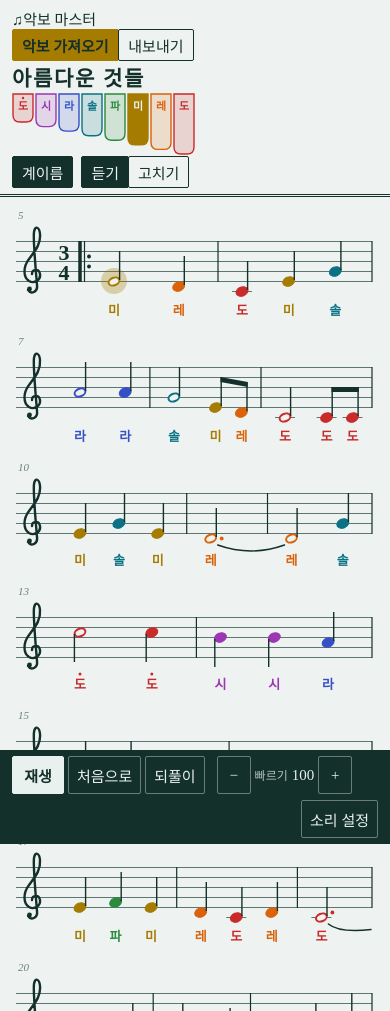
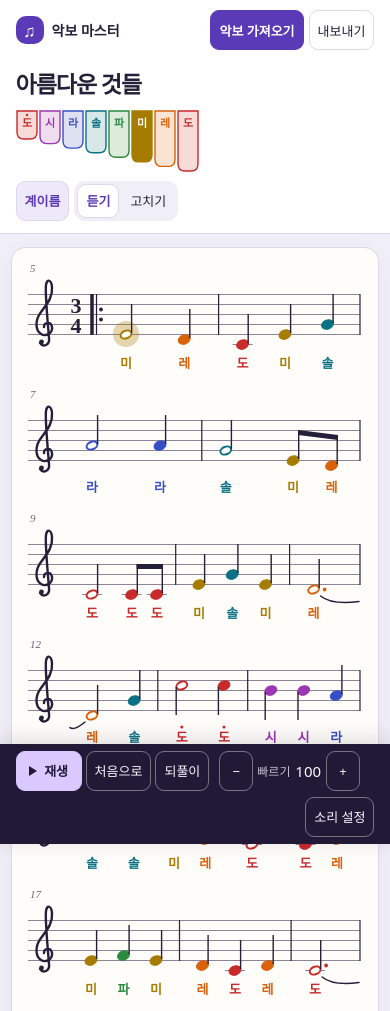
Before and after one commit to m1r4d0r/akbo-master, a plain HTML site: page index.html in a window 390 px wide. Shown: the top 1011 px of the page. Drawn offline with Linux system fonts and the light colour scheme; a web font is replaced by a local one.

Commit message:
Style responsive score workspace and playback controls

```diff
--- a/style.css
+++ b/style.css
@@ -1,11 +1,15 @@
 :root {
-  /* 배치: 위 띠(제목 · 가져오기 · 팬플룻 관 · 보기 토글 · 듣기/고치기) / 악보 / 아래 막대(듣기: 재생 조작, 고치기: 고치는 도구) */
-  --paper: #eef3f1;
-  --ink: #14302b;
-  --staff: #5d7670;
-  --mute: #6b827c;
-  --bar: #14302b;
-  --bar-ink: #e8f1ed;
+  --canvas: #f0eef6;
+  --surface: #fff;
+  --line: #ded9e8;
+  --accent: #5b3ab7;
+  --tint: #eee8fb;
+  --paper: #fffdfa;
+  --ink: #252039;
+  --staff: #8d8498;
+  --mute: #6d6379;
+  --bar: #211936;
+  --bar-ink: #fbf8ff;
   --hot: #c92a2a;
   --p0: #c92a2a;
   --p1: #d9620a;
@@ -19,12 +23,17 @@
 @media (prefers-color-scheme: dark) {
   :root:not([data-theme="light"]) {
     color-scheme: dark;
-    --paper: #0f1a18;
-    --ink: #e4eee9;
-    --staff: #7f9a93;
-    --mute: #8fa7a0;
-    --bar: #060d0c;
-    --bar-ink: #e4eee9;
+    --canvas: #191522;
+    --surface: #211b2e;
+    --line: #443853;
+    --accent: #cbb5ff;
+    --tint: #36284e;
+    --paper: #282132;
+    --ink: #f4ebff;
+    --staff: #9b8ba9;
+    --mute: #bfb1cf;
+    --bar: #15101f;
+    --bar-ink: #f4ebff;
     --hot: #ff8787;
     --p0: #ff6b6b;
     --p1: #ffa94d;
@@ -37,12 +46,17 @@
 }
 :root[data-theme="dark"] {
   color-scheme: dark;
-  --paper: #0f1a18;
-  --ink: #e4eee9;
-  --staff: #7f9a93;
-  --mute: #8fa7a0;
-  --bar: #060d0c;
-  --bar-ink: #e4eee9;
+  --canvas: #191522;
+    --surface: #211b2e;
+    --line: #443853;
+    --accent: #cbb5ff;
+    --tint: #36284e;
+    --paper: #282132;
+  --ink: #f4ebff;
+  --staff: #9b8ba9;
+  --mute: #bfb1cf;
+  --bar: #15101f;
+  --bar-ink: #f4ebff;
   --hot: #ff8787;
   --p0: #ff6b6b;
   --p1: #ffa94d;
@@ -60,9 +74,9 @@ body {
   margin: 0;
   display: flex;
   flex-direction: column;
-  background: var(--paper);
+  background: var(--canvas);
   color: var(--ink);
-  font-family: var(--display);
+  font-family: system-ui, "Apple SD Gothic Neo", "Malgun Gothic", sans-serif;
   font-size: 15px;
   -webkit-tap-highlight-color: transparent;
 }
@@ -70,80 +84,101 @@ button, select, textarea, output { font: inherit; color: inherit; }
 button, select { cursor: pointer; }
 :focus-visible { outline: 2px solid var(--p5); outline-offset: 2px; }
 
-/* 위 띠 */
+/* 상단 탐색과 작업 도구 */
 .top {
   position: sticky;
   top: 0;
   z-index: 2;
+  background: var(--surface);
+  border-bottom: 1px solid var(--line);
+}
+.masthead, .workspace {
   display: flex;
-  flex-wrap: wrap;
-  align-items: flex-end;
-  gap: 6px 20px;
-  padding: 10px 16px 8px;
-  background: var(--paper);
-  border-bottom: 3px double var(--ink);
+  max-width: 1160px;
+  margin-inline: auto;
+  align-items: center;
+  justify-content: space-between;
+  gap: 12px 20px;
+  padding-inline: clamp(12px, 4vw, 40px);
 }
+.masthead { min-height: 70px; padding-block: 10px; }
+.brand, .file-actions, .view, .seg { display: flex; align-items: center; gap: 8px; }
+.brand { font-size: 16px; font-weight: 750; white-space: nowrap; }
+.brand-mark {
+  display: grid;
+  place-items: center;
+  width: 34px;
+  height: 34px;
+  border-radius: 10px;
+  background: #5b3ab7;
+  color: white;
+  font-size: 21px;
+}
+.workspace { min-height: 86px; padding-block: 12px; flex-wrap: wrap; }
 .top h1 {
+  flex: 1 1 230px;
   margin: 0;
-  font-size: 26px;
-  font-weight: 700;
-  letter-spacing: 0.08em;
-  line-height: 1.2;
-  text-wrap: balance;
+  color: var(--ink);
+  font: 700 clamp(23px, 3.3vw, 36px)/1.25 var(--display);
+  letter-spacing: -0.045em;
+  overflow-wrap: anywhere;
 }
-.pipes { flex: 1 1 180px; display: flex; justify-content: center; min-width: 0; }
+.pipes { display: flex; justify-content: center; min-width: 0; }
 .pipes svg { display: block; max-width: 100%; height: auto; }
-.view { display: flex; gap: 6px; margin-left: auto; }
-.view button, .top .read, .top .out {
-  min-height: 34px;
-  padding: 0 12px;
-  background: transparent;
-  border: 1px solid var(--ink);
-  border-radius: 2px;
+.view button, .top .read, .top .out, .io button {
+  min-height: 40px;
+  padding: 0 13px;
+  background: var(--surface);
+  border: 1px solid var(--line);
+  border-radius: 9px;
   white-space: nowrap;
 }
-.view button[aria-pressed="true"] { background: var(--ink); color: var(--paper); }
-.top .read { background: var(--p2); border-color: var(--p2); color: #14302b; font-weight: 700; }
-.top .out[aria-pressed="true"] { background: var(--ink); color: var(--paper); }
-.top .out { margin-left: -14px; }
-.editing #title { cursor: text; outline: none; border-bottom: 1px dashed var(--staff); }
-.editing #title:focus { border-bottom-color: var(--ink); }
-/* 듣기 / 고치기: 붙어 있는 두 칸 */
-.seg { display: flex; margin-left: 8px; }
-.seg button + button { margin-left: -1px; }
+.view button[aria-pressed="true"], .top .out[aria-pressed="true"] {
+  background: var(--tint);
+  color: var(--accent);
+  font-weight: 700;
+}
+.top .read { background: #5b3ab7; border-color: #5b3ab7; color: white; font-weight: 700; }
+.top .read:hover { background: #4b2e9b; }
+.top .out:hover, .view button:hover, .io button:hover { border-color: var(--accent); }
+.editing #title { cursor: text; border-bottom: 1px dashed var(--staff); }
+.seg { gap: 2px; padding: 3px; border-radius: 11px; background: var(--canvas); }
+.seg button { min-height: 34px; border-color: transparent; background: transparent; }
+.seg button[aria-pressed="true"] { background: var(--surface); border-color: var(--line); }
 body:not(.editing) .eonly { display: none !important; }
 
 /* 내보내기: 파일로 받기 · 인쇄 · 글자 악보 복사와 붙여넣기 */
-.io { padding: 8px 16px 0; display: flex; flex-direction: column; gap: 6px; }
+.io, .srcimg, .msg, .score { width: min(1080px, calc(100% - 48px)); margin-inline: auto; }
+.io { margin-top: 16px; padding: 12px; display: flex; flex-direction: column; gap: 10px; background: var(--surface); border: 1px solid var(--line); border-radius: 12px; }
 .iorow { display: flex; flex-wrap: wrap; gap: 6px; }
 .iorow .gapx { flex: 1 1 12px; }
-.io button {
-  min-height: 34px;
-  padding: 0 12px;
-  background: transparent;
-  border: 1px solid var(--ink);
-  border-radius: 2px;
-  white-space: nowrap;
-}
 .io textarea {
   width: 100%;
   padding: 8px 10px;
   background: transparent;
   border: 1px solid var(--staff);
-  border-radius: 2px;
+  border-radius: 8px;
   font-size: 14px;
   line-height: 1.6;
   resize: vertical;
 }
-.msg { margin: 0; padding: 6px 16px 0; color: var(--mute); font-size: 13px; }
+.msg { margin-block: 10px 0; padding-inline: 4px; color: var(--mute); font-size: 13px; }
 .msg:empty { display: none; }
 
 /* 올린 원본 이미지 */
-.srcimg { max-height: 46vh; overflow: auto; margin: 8px 16px 0; border: 1px solid var(--staff); background: #fff; }
+.srcimg { max-height: 46vh; overflow: auto; margin-block: 12px 0; border: 1px solid var(--line); border-radius: 12px; background: #fff; }
 .srcimg img { display: block; width: 100%; height: auto; }
 
 /* 악보 */
-.score { flex: 1; padding: 6px 16px 20px; min-width: 0; }
+.score {
+  flex: 1 0 auto;
+  min-width: 0;
+  margin-block: 24px;
+  padding: 15px 16px 18px;
+  border-radius: 14px;
+  background: var(--paper);
+  box-shadow: 0 0 0 1px var(--line), 0 6px 24px #2119360b;
+}
 .score svg { display: block; overflow: visible; user-select: none; -webkit-user-select: none; }
 .st { stroke: var(--staff); stroke-width: 1; }
 .bl { stroke: var(--ink); stroke-width: 1.2; }
@@ -212,13 +247,23 @@ body:not(.editing) .eonly { display: none !important; }
 .nosyl .pipe text { display: none; }
 
 /* 아래 조작 막대 */
-.foot { position: sticky; bottom: 0; z-index: 2; }
+.foot {
+  position: sticky;
+  bottom: 0;
+  z-index: 2;
+  margin-top: auto;
+  background: var(--bar);
+  padding-bottom: env(safe-area-inset-bottom, 0px);
+  box-shadow: 0 -4px 20px #21193626;
+}
 .bar, .drawer {
   display: flex;
   flex-wrap: wrap;
   align-items: center;
-  gap: 6px 22px;
-  padding: 8px 16px;
+  gap: 8px 24px;
+  max-width: 1160px;
+  margin-inline: auto;
+  padding: 12px clamp(12px, 4vw, 40px);
   background: var(--bar);
   color: var(--bar-ink);
 }
@@ -236,7 +281,7 @@ body:not(.editing) .eonly { display: none !important; }
 .tools .k-dur button, .tools .k-acc button, .tools .k-note button { border-bottom: 3px solid var(--k); }
 .tools.nosel .k-dur, .tools.nosel .k-acc, .tools.nosel #eRest, .tools.nosel #eTie, .tools.nosel #eDel { opacity: 0.4; }
 #eSharp, #eFlat { font: 20px serif; }
-.grp { display: flex; align-items: center; gap: 6px; }
+.grp { display: flex; align-items: center; flex-wrap: wrap; gap: 6px; max-width: 100%; }
 .lb { font-size: 13px; opacity: 0.75; }
 .bar button, .bar select, .drawer button {
   min-height: 40px;
@@ -245,32 +290,58 @@ body:not(.editing) .eonly { display: none !important; }
   background: transparent;
   color: var(--bar-ink);
   border: 1px solid color-mix(in srgb, var(--bar-ink) 40%, transparent);
-  border-radius: 2px;
+  border-radius: 9px;
 }
 .bar select option { color: #14302b; background: #fff; }
-.bar .primary { min-width: 68px; background: var(--bar-ink); color: var(--bar); border-color: var(--bar-ink); font-weight: 700; }
+.bar .primary { min-width: 84px; background: #d9c9ff; color: #211936; border-color: #d9c9ff; font-weight: 750; }
+.bar .primary:hover { background: #eee5ff; }
+#play::before { content: ""; display: inline-block; margin-right: 7px; border-block: 5px solid transparent; border-left: 8px solid currentColor; }
+.playing #play::before { width: 8px; height: 8px; border: 0; background: currentColor; }
+.bar button:hover, .drawer button:hover { border-color: var(--bar-ink); }
 .bar button[aria-pressed="true"], .drawer button[aria-pressed="true"] { background: var(--bar-ink); border-color: var(--bar-ink); color: var(--bar); }
 .bar output, .drawer output { min-width: 3.2ch; text-align: center; font-variant-numeric: tabular-nums; }
 
+@media (max-width: 760px) {
+  .top { position: static; }
+  .masthead { min-height: 58px; }
+  .workspace { justify-content: space-between; }
+  .top h1 { flex-basis: 100%; }
+  .score, .io, .msg, .srcimg { width: calc(100% - 24px); }
+  .score { margin-block: 14px; padding-block: 8px; }
+}
 @media (max-width: 480px) {
-  .top { gap: 6px 10px; padding: 8px 12px 6px; }
-  .top h1 { font-size: 21px; }
-  .view button, .top .read, .top .out { min-height: 32px; padding: 0 9px; }
-  .top .out { margin-left: -4px; }
-  .seg { margin-left: 2px; }
-  .bar, .drawer { gap: 6px 12px; padding: 6px 12px; }
+  .masthead, .workspace { gap: 8px; }
+  .masthead { flex-wrap: wrap; }
+  .brand-mark { width: 28px; height: 28px; font-size: 17px; }
+  .brand { font-size: 14px; }
+  .file-actions, .view { flex-wrap: wrap; gap: 5px; }
+  .view button, .top .read, .top .out { padding-inline: 8px; font-size: 13px; }
+  .workspace .pipes { flex-basis: 100%; justify-content: flex-start; }
+  .bar, .drawer { gap: 6px 10px; padding-block: 7px; }
   .grp { gap: 4px; }
-  .bar button, .bar select, .drawer button { min-height: 38px; min-width: 34px; padding: 0 8px; }
-  .bar .primary { min-width: 52px; }
-  .bar output, .drawer output { min-width: 2.8ch; }
+  .bar button, .bar select, .drawer button { min-width: 34px; padding-inline: 8px; font-size: 13px; }
+  .bar .primary { min-width: 66px; }
   .lb { font-size: 12px; }
-  .tools { gap: 6px 8px; }
-  .tools button { padding: 0 6px; }
+  .tools button { padding-inline: 6px; }
   .editing .pipes { display: none; }
 }
 @media print {
   .top { position: static; border-bottom: 0; }
-  .top .read, .top .out, .view, .pipes, .foot, .io, .msg, .srcimg { display: none !important; }
+  .masthead, .view, .pipes, .foot, .io, .msg, .srcimg { display: none !important; }
+  :root, :root[data-theme] {
+    --paper: #fff;
+    --ink: #221e2a;
+    --staff: #555;
+    --mute: #555;
+    --p0: #8b2337;
+    --p1: #87401d;
+    --p2: #735714;
+    --p3: #216540;
+    --p4: #165c69;
+    --p5: #314590;
+    --p6: #673285;
+  }
+  .score { width: 100%; margin: 0; border-radius: 0; box-shadow: none; }
   body { background: #fff; }
   .bhit, .hhit, .gap, .fxm, .bn.lack, .bn.over, .halo, .selh, .markn { display: none; }
   .top { background: #fff; }
```
